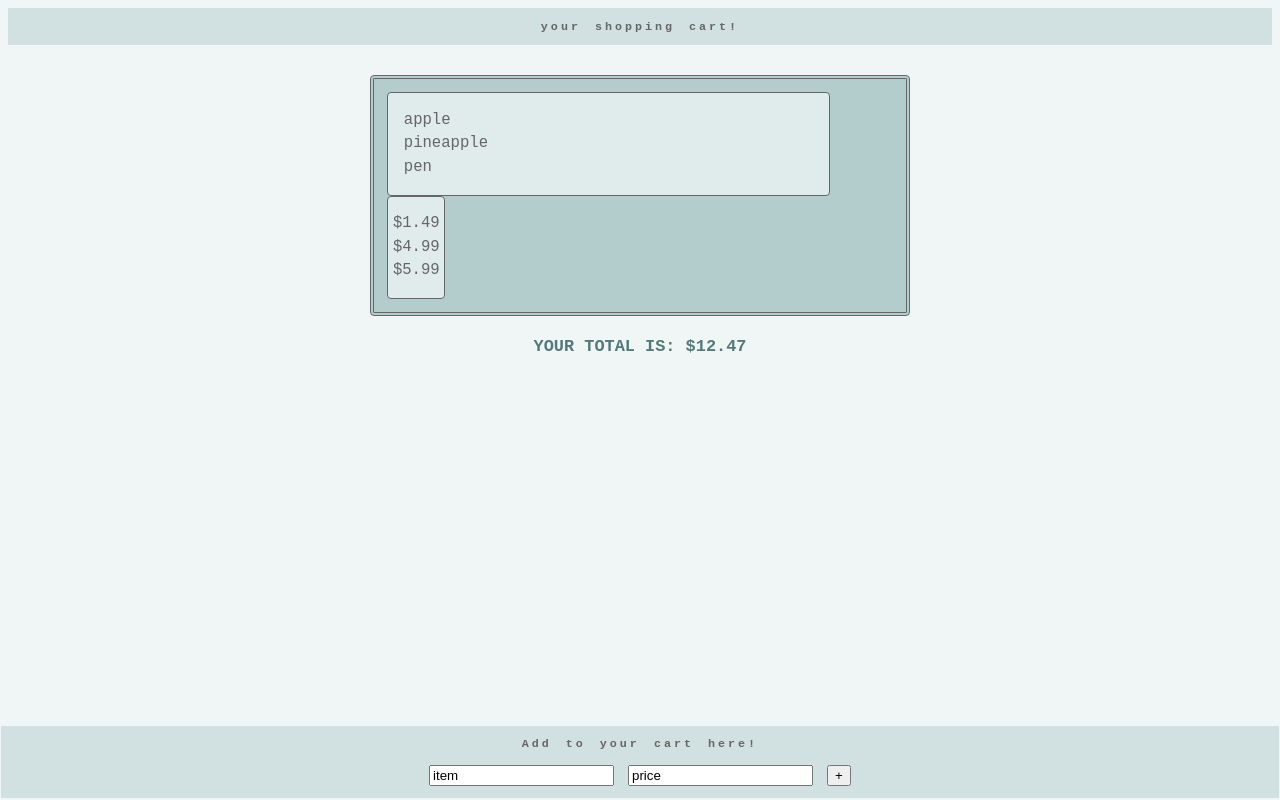
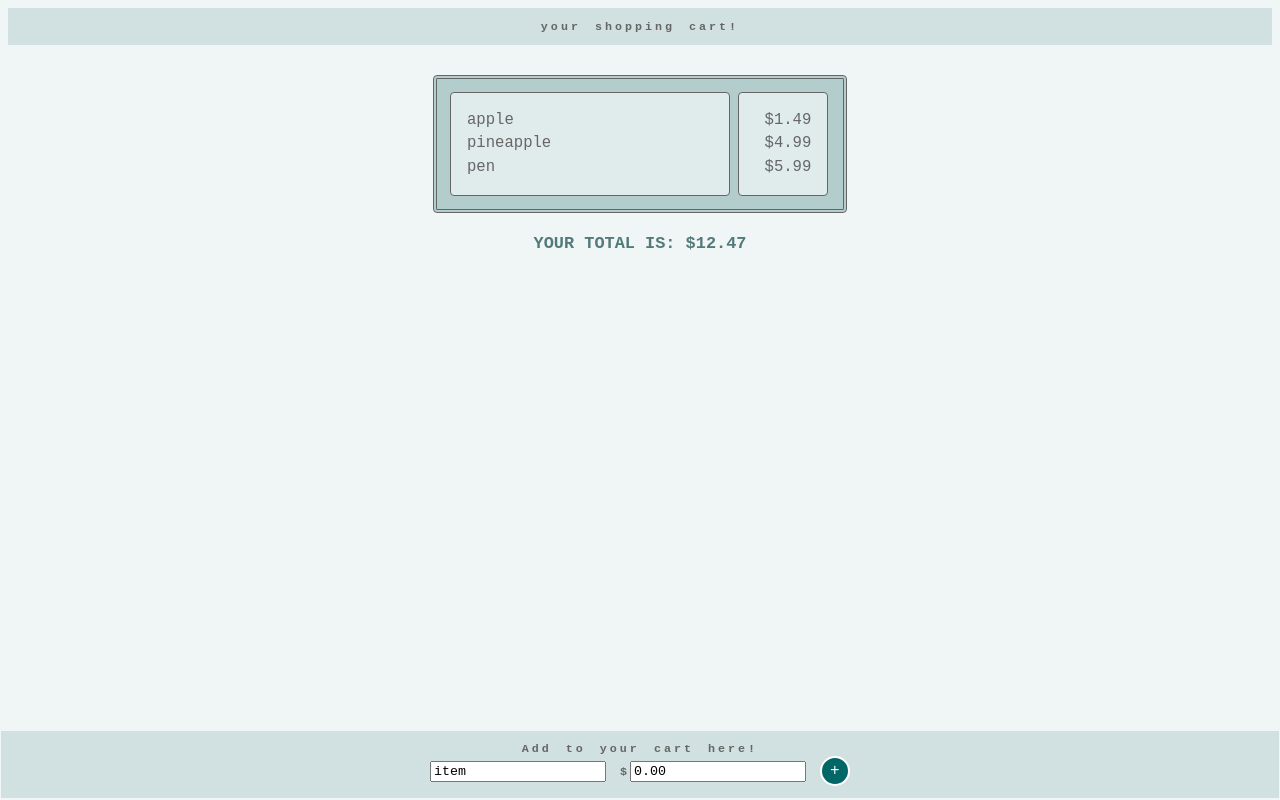
Before and after one commit to justxuit/lab8, a plain HTML site: page index.html in a window 1280 px wide. Drawn offline with Linux system fonts and the light colour scheme.

Commit message:
Added IIFE to script.js & minor text fixes

```diff
--- a/index.html
+++ b/index.html
@@ -21,10 +21,11 @@
   <div class="headAndFoot" id="footer">
   <form>
       Add to your cart here!
-      <br/><br/>
-      <input type="text" name="newItem" value="item">
-      <input type="text" name="newPrice" value="price">
-      <input type="submit" value="+">
+      <br/>
+      <input type="text" id="newItem" value="item">
+      $<input type="number" id="newPrice" value="0.00">
+      <input type="submit" value="+" id="submitButton">
+      <br/>
     </form>
 <!--    <button type="button">+</button> -->
   </div>
--- a/script.js
+++ b/script.js
@@ -1,3 +1,5 @@
+(function(){
+
 var item1={
   name: "apple",
   price: 1.49,
@@ -40,7 +42,7 @@ shoppingList.forEach(function(itemDetails){
 
 
 
-//PRINTED TOTAL
+//CALCULATES TOTAL
 shoppingList.givePrice = function(){
   var total = 0;
   shoppingList.forEach(function(totalSum){
@@ -49,6 +51,7 @@ shoppingList.givePrice = function(){
   return total.toFixed(2);
 };
 
+//PRINTS TOTAL
 var totalDiv = document.getElementById("totalBox");
 
 var printedTotal = document.createElement('div');
@@ -58,10 +61,15 @@ printedTotal.innerHTML = "Your total is: $" +shoppingList.givePrice();
 
 totalDiv.appendChild(printedTotal);
 
+})();
 
 /*
 //ADD TO LIST
 function (addToList){
 
 };
+
+var plusButton = document.getElementById("submitButton");
+
+plusButton.onclick = addToList();
 */
--- a/stylin.css
+++ b/stylin.css
@@ -15,7 +15,7 @@ body {
 }
 
 #wrapper {
-  width: 40%;
+  width: 30%;
   margin-left: auto;
   margin-right: auto;
   padding: 1em;
@@ -35,7 +35,7 @@ body {
   border-radius: 4px;
   font-size: 1.2em;
   margin: auto;
-  width: 81%;
+  width: 65%;
   padding: 1em;
   line-height: 150%;
 }
@@ -48,8 +48,9 @@ body {
   border-width: 1px;
   border-color: #666666;
   border-radius: 4px;
+  width: 15%;
   font-size: 1.2em;
-  padding: 1em 0.3em;
+  padding: 1em;
   line-height: 150%;
 }
 
@@ -72,7 +73,12 @@ body {
   margin: auto;
 }
 
-button {
+
+input {
+  font-family: monospace;
+}
+
+#submitButton {
   background-color: #006666;
   border: solid;
   border-width: 2px;
@@ -85,6 +91,10 @@ button {
   font-size: 16px;
 }
 
-button:active {
+#submitButton:hover {
   background-color: #b38f00;
 }
+
+#submitButton:active {
+  background-color: #806600;
+}
```
